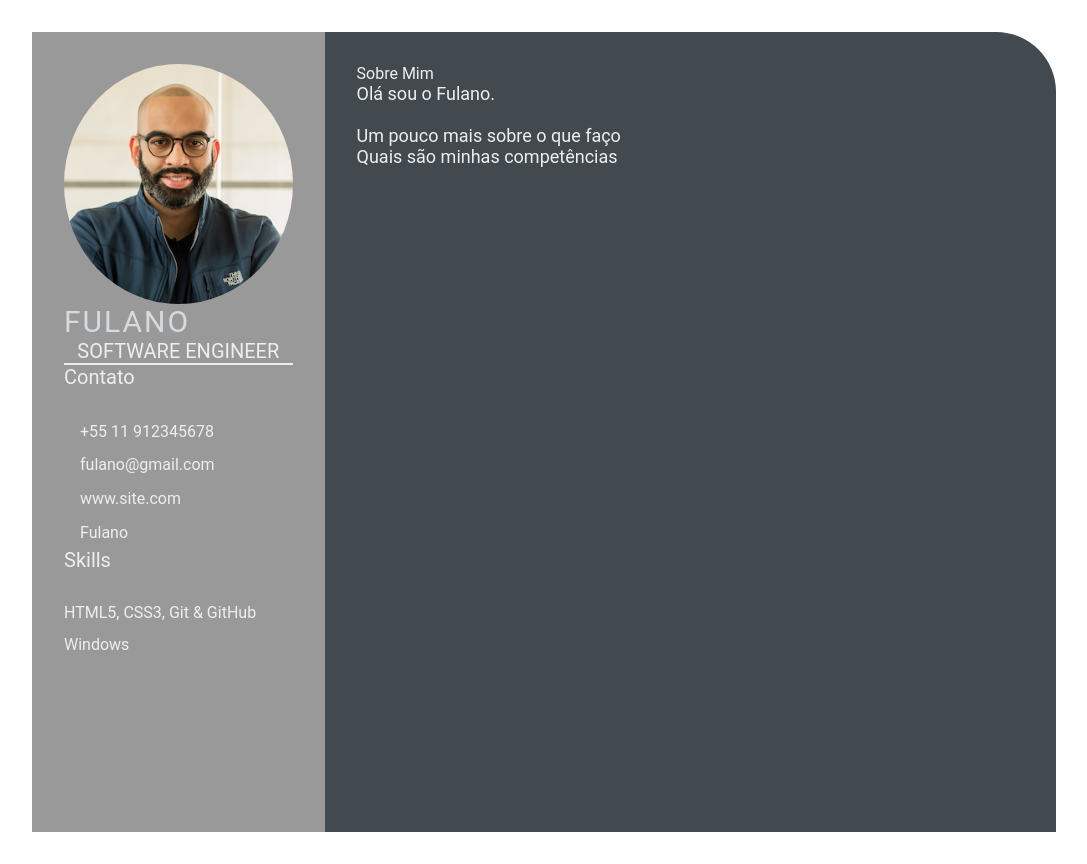
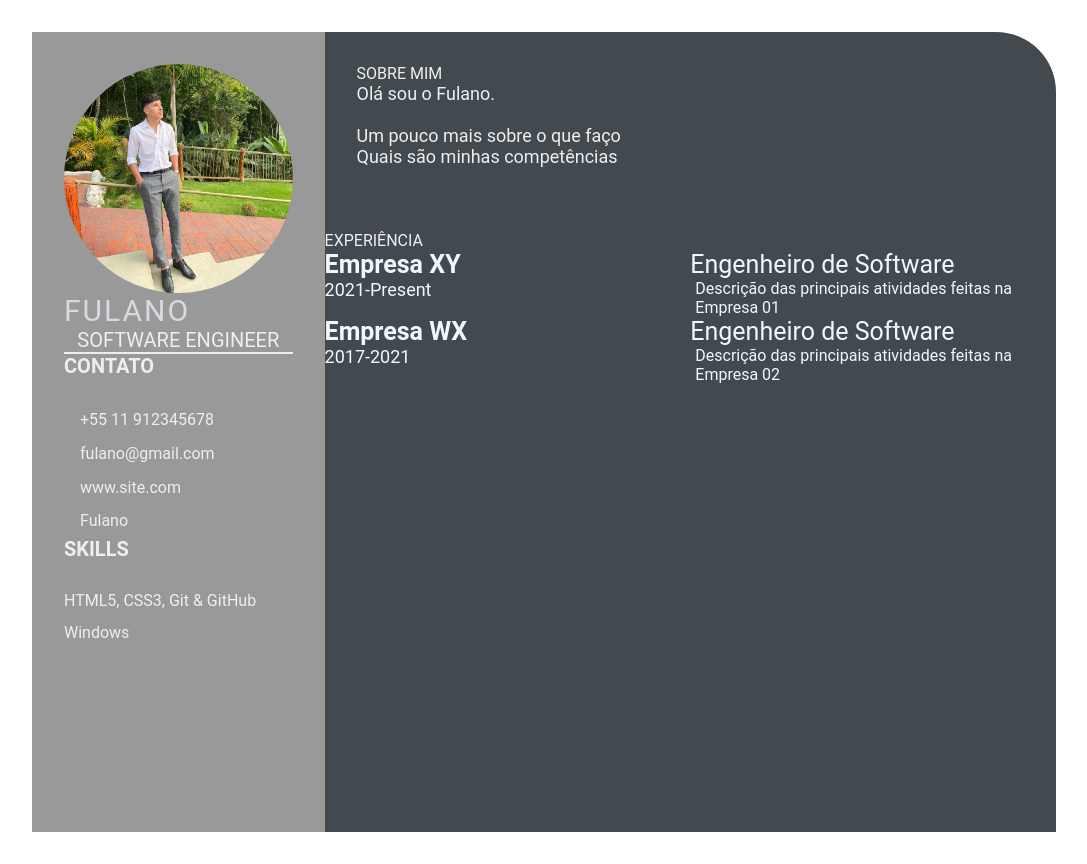
Before and after one commit to Maathh01/Maathh01.github.io, a plain HTML site: page index.html in a window 1280 px wide. Shown: the whole page, without its empty margins (96-1183 px from the left). Drawn offline with Linux system fonts and the light colour scheme.

Commit message:
Desafio day-03 jornada-dev (#2)

```diff
--- a/index.html
+++ b/index.html
@@ -12,7 +12,7 @@
     <section class="left-section">
       <section class="left-section-contents">
         <div class="profile">
-          <img class="profile-image" src="img/profile-image.jpeg" alt="Profile image">
+          <img class="profile-image" src="img/profile-image.jpg" alt="Profile image">
           <p class="name">Fulano</p>
           <p class="profession">Software Engineer</p>
         </div>
@@ -45,6 +45,32 @@
             </p>
           </section>
         </div>
+      <section class=" experience gap">
+        <div class="right-title">Experiência</div>
+        <div class="experience-contents">
+          <div class="exp-left">
+            <p class="exp-company-name">Empresa XY</p>
+            <p class="exp-time-period">2021-Present</p>
+          </div>
+          <div class="exp-right">
+            <p class="exp-position">Engenheiro de Software</p>
+            <p class="exp-desc">
+              Descrição das principais atividades feitas na Empresa 01
+            </p>
+          </div>
+          <div class="exp-left">
+            <p class="exp-company-name">Empresa WX</p>
+            <p class="exp-time-period">2017-2021</p>
+          </div>
+          <div class="exp-right">
+            <p class="exp-position">Engenheiro de Software</p>
+            <p class="exp-desc">
+              Descrição das principais atividades feitas na Empresa 02
+            </p>
+          </div>
+        </div>
+
+      </section>
       </section>
   </main>
 
--- a/style.css
+++ b/style.css
@@ -59,6 +59,8 @@
 .left-title {
     color: #eeeeee;
     font-size: 20px;
+    font-weight: bold;
+    text-transform: uppercase;
 }
 
 .contact-info ul {
@@ -101,3 +103,43 @@
     font-size: 18px;
     color: #eeeeee;
 }
+
+.experience-contents,
+.education-contents,
+.awards-contents {
+    display: grid;
+    grid-template-columns: repeat(2, 1fr);
+    padding-bottom: 2rem;
+    color: #F1F8FD;
+}
+
+.right-title {
+    text-transform: uppercase;
+}
+
+
+.exp-company-name,
+.education-school-name,
+.awards-company-name {
+    font-size: 25px;
+    font-weight: bold;
+}
+
+.exp-time-period,
+.educationp-time-period,
+.awards-time-period {
+    font-size: 18px;
+}
+
+.exp-position,
+.education-subject,
+.awards-name {
+    font-size: 25px;
+}
+
+.exp-desc,
+.education-desc,
+.awards-desc {
+    font-size: 16px;
+    padding-left: 5px;
+}
```
Also changed, not shown: img/profile-image.jpeg (deleted), img/profile-image.jpg (added).
